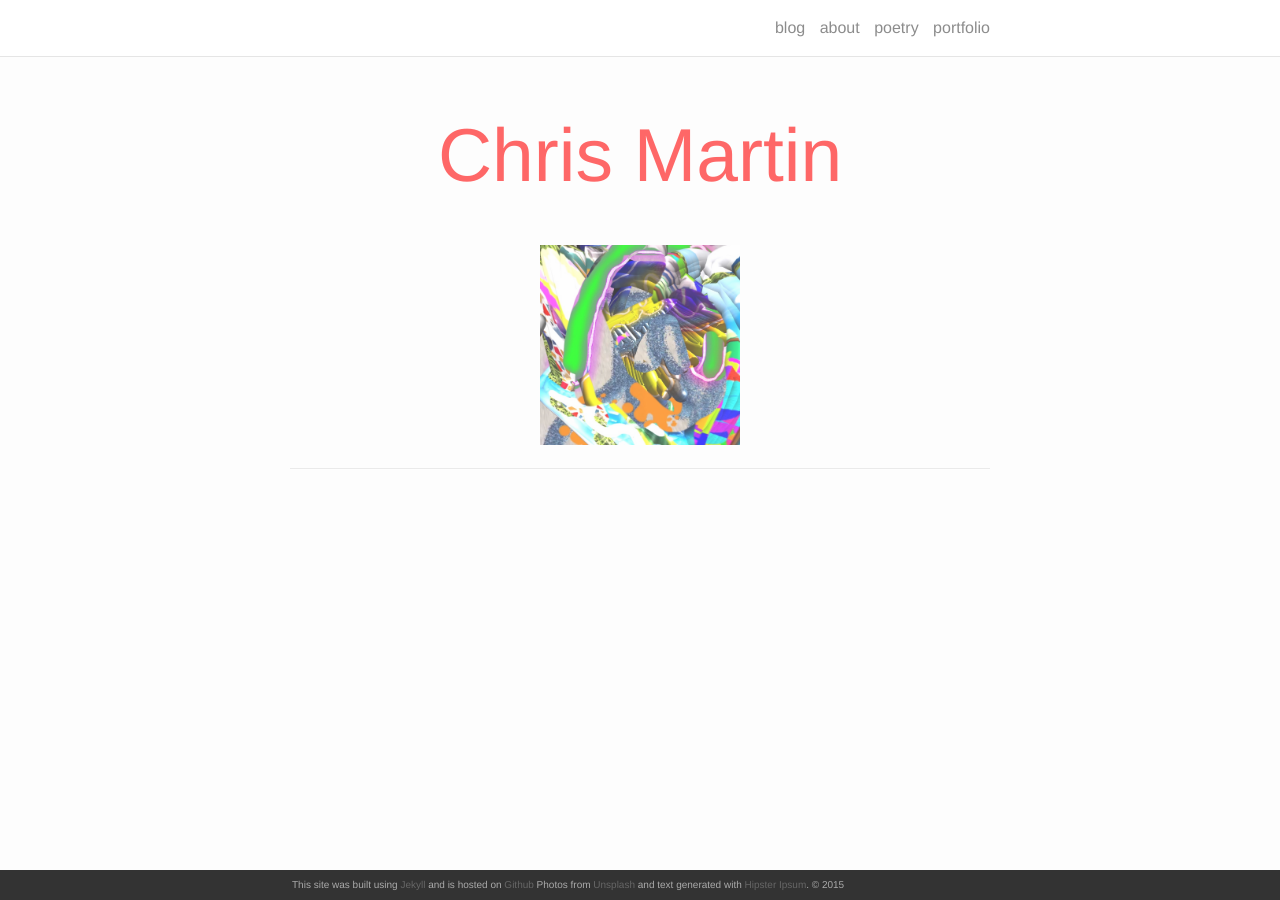
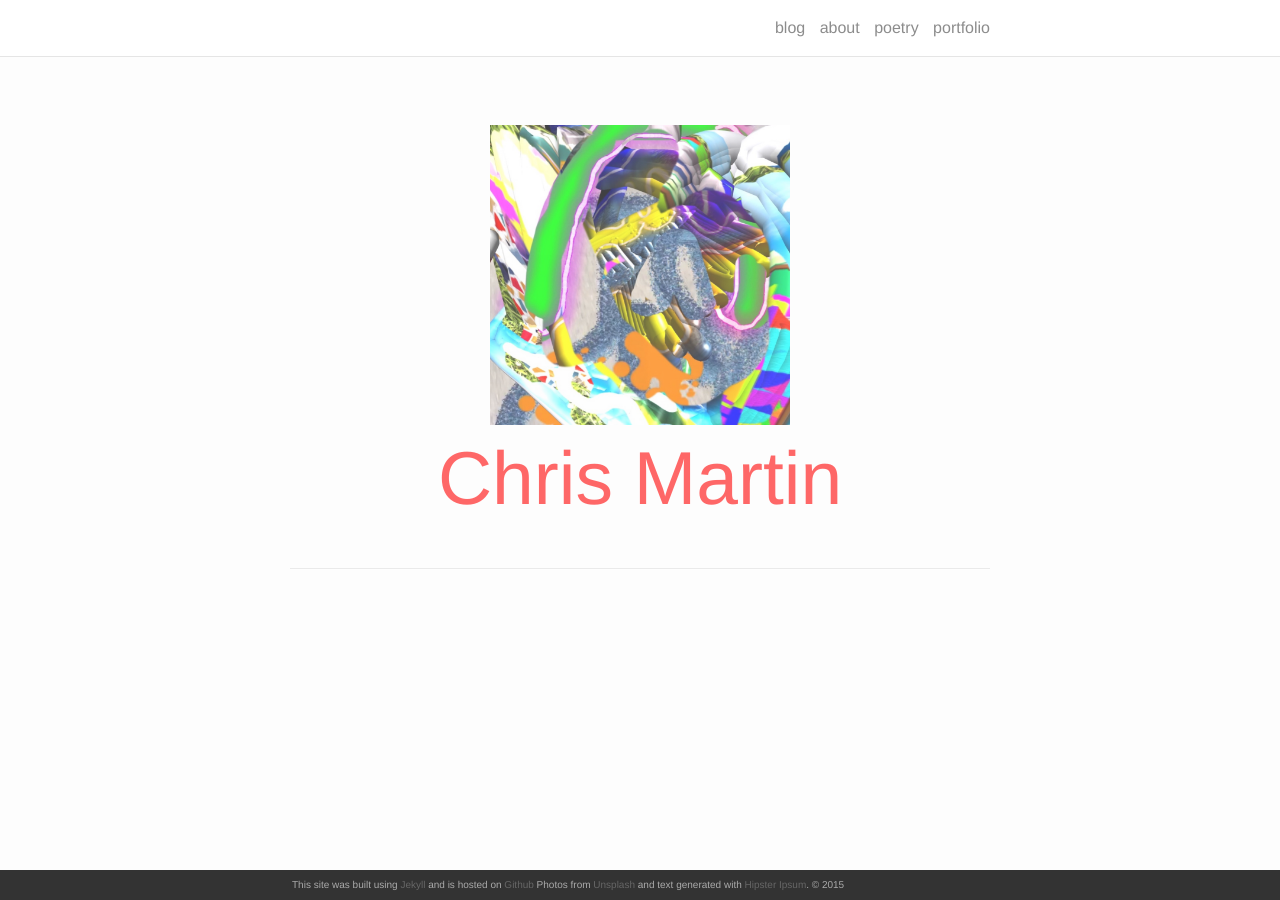
Before and after one commit to ChristopherWMartin/ChristopherWMartin, a Jekyll site: the page built from index.html, in a window 1280 px wide. Built offline with Jekyll 4.4.1, drawn with Linux system fonts in a browser that asks for light colours; nearby versions of some CDN libraries.

Commit message:
Update index.html

```diff
--- a/index.html
+++ b/index.html
@@ -3,9 +3,9 @@ layout: default
 ---
 
 <div class="header-bar">
+  <img src="/img/2.jpg" width=300 height=300>
   <h1>Chris Martin</h1>
   <br/>
-  <img src="/img/2.jpg" width=200 height=200>
   <hr>
   <br/>
 </div>
```
